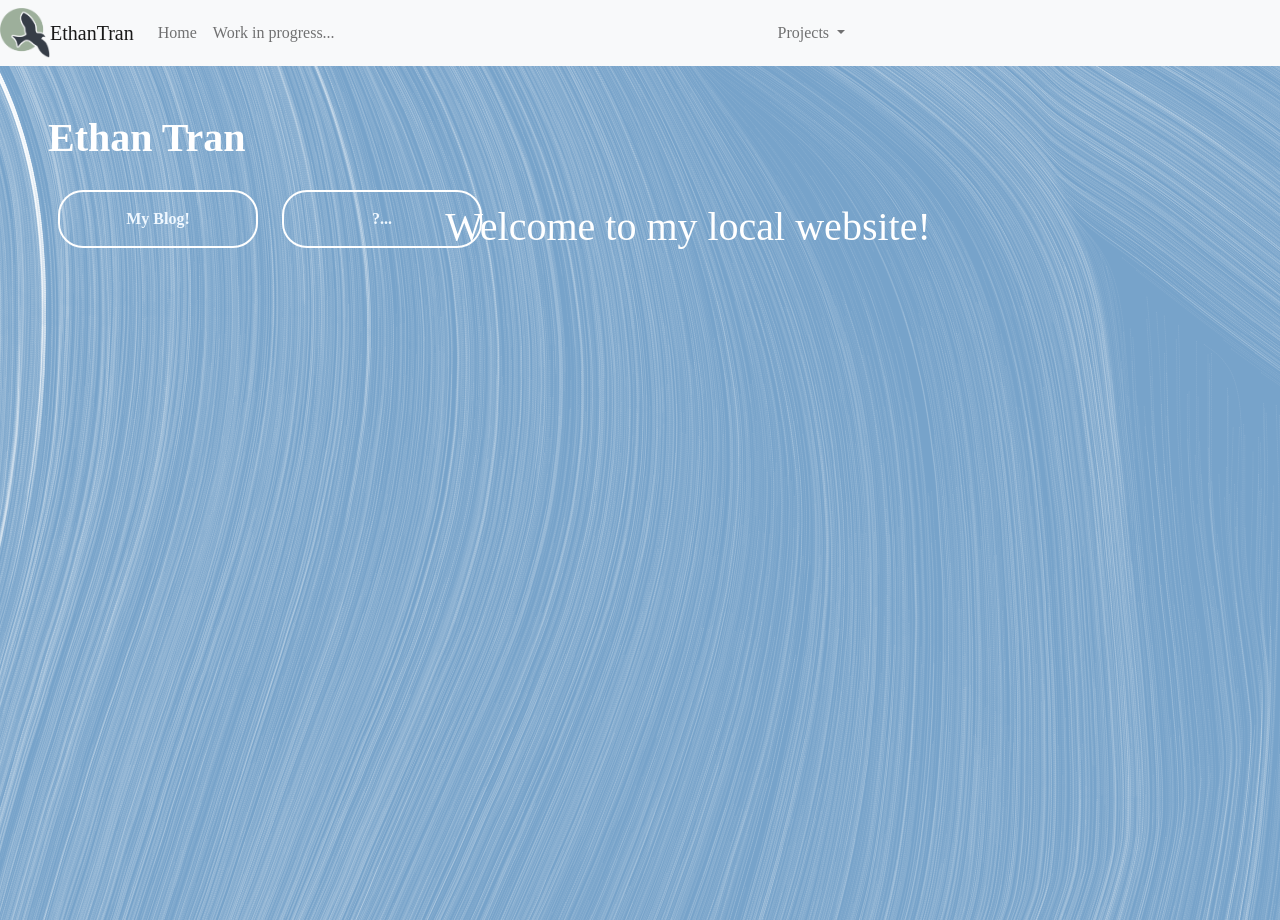
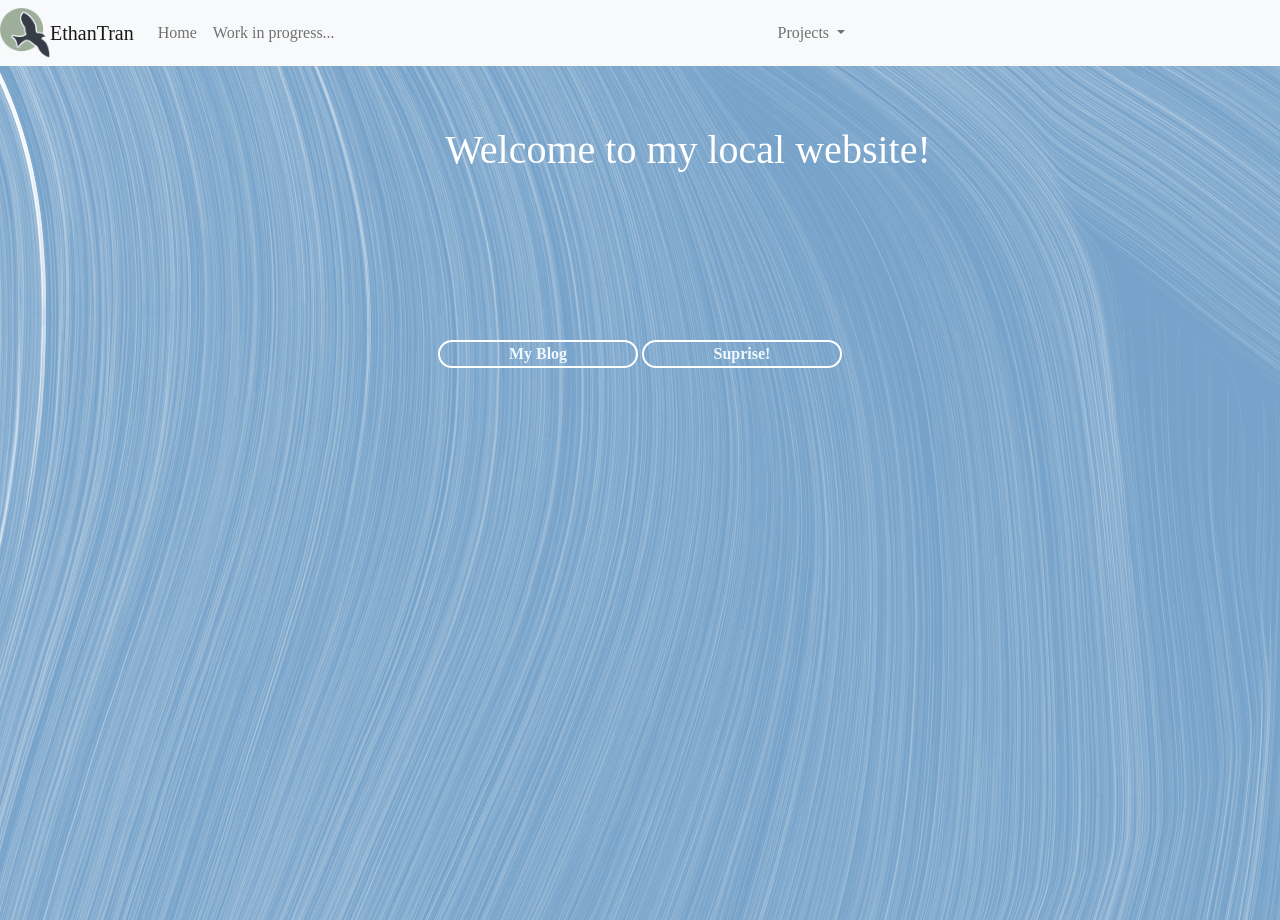
Before and after one commit to realethantran/flaskpython, a Flask app: page / in a window 1280 px wide; the page is wider, and only the part inside the window is pictured. Run offline with Flask 2, Linux system fonts and the light colour scheme; some libraries are stand-ins or nearby versions.

Commit message:
center button and text

```diff
--- a/static/css/style.css
+++ b/static/css/style.css
@@ -22,9 +22,9 @@
 }
 button{
     width: 200px;
-    padding: 15px 0;
+    margin: 35;
+    padding: 0;
     text-align: center;
-    margin: 20px 10px;
     border-radius: 25px;
     font-weight: bold;
     border: 2px solid white;
@@ -34,7 +34,6 @@ button{
     position: relative;
     overflow: hidden;
 }
-
 span{
     background: white;
     height: 100;
@@ -52,3 +51,11 @@ button:hover span{
 button:hover{
     border: none;
 }
+.center {
+    margin: 0;
+    position: absolute;
+    top: 300%;
+    left: 50%;
+    -ms-transform: translate(-50%, -50%);
+    transform: translate(-50%, -50%);
+  }
--- a/templates/index.html
+++ b/templates/index.html
@@ -5,16 +5,20 @@
     <!-- Start of body content specific to page -->
     <head>
     <div class="px-5 py-5 mx-auto">
-        <h1 class="text-white"><strong>Ethan Tran</strong></h1>
                 <link rel="stylesheet" href="/static\css\style.css">
                     </head>
                         <body>
                         <div class = "content">
                             <h1>Welcome to my local website!</h1>
+                        </div>
+                                <div class = "center">
+                                <button onclick="window.location.href='https://realethantran.github.io/fastpages_EthanT/';">
+                                    My Blog
+                                  </button>
+                                <button onclick="window.location.href='https://www.youtube.com/watch?v=dQw4w9WgXcQ';">
+                                    Suprise!
+                                  </button>
                             </div>
-                            <div>
-                            <button type="button" onclick="location.href='https://realethantran.github.io/fastpages_EthanT'/" value="Go to Google">My Blog!</button>
-                            <button type="button">?...</button>
-                            </div>
-                        </body>
+                        </div>
+                    </body>
 {% endblock %}
--- a/templates/stub.html
+++ b/templates/stub.html
@@ -7,7 +7,7 @@
 <!- This is a replacement block for Body in base.html -->
 {% block body %}
     <!- Try building a new body here, bootstrap is a wise choice ->
-    <iframe src="https://www.coolmathgames.com/0-run-3" title="Run 3"></iframe>
+    <iframe src="https://quickdraw.withgoogle.com/" title="Draw"></iframe>
     </div>
 {% endblock %}
 
```
